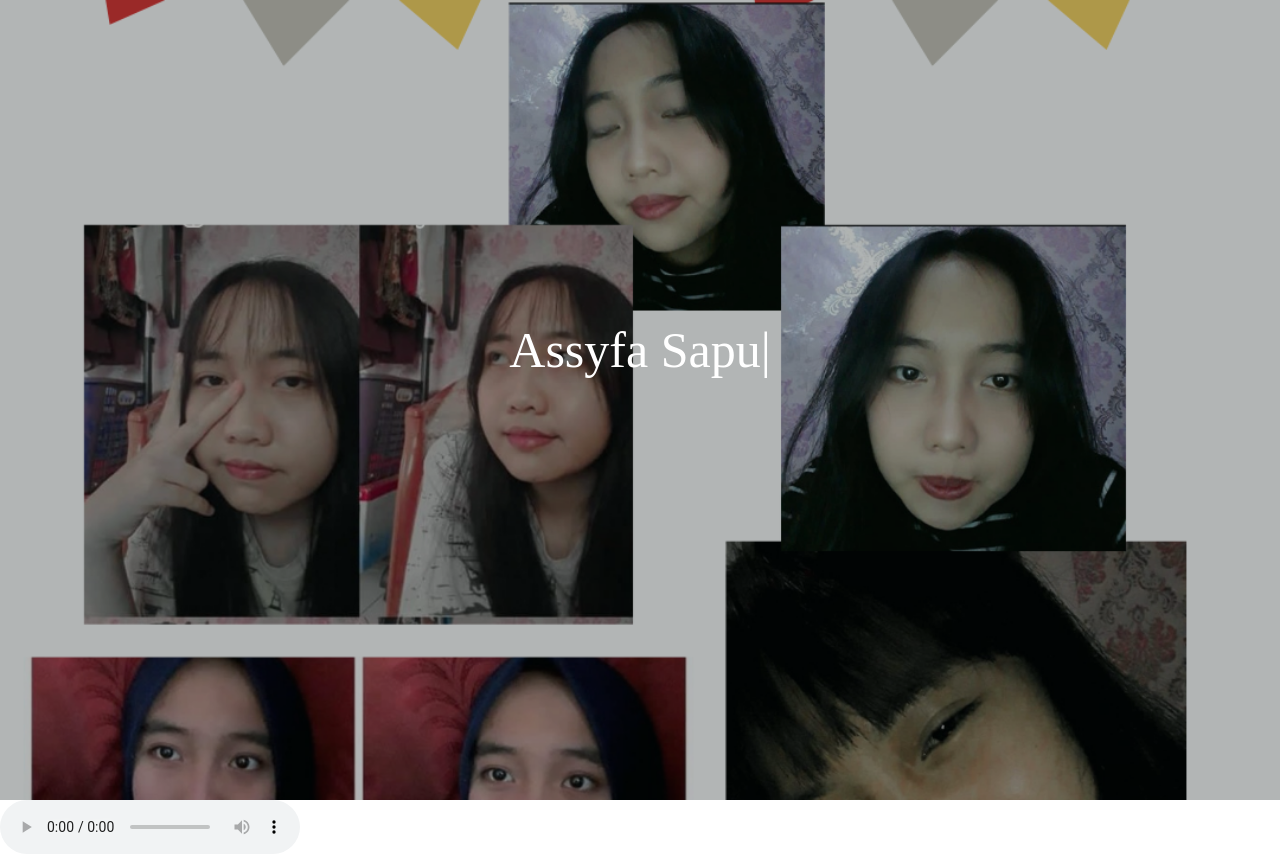
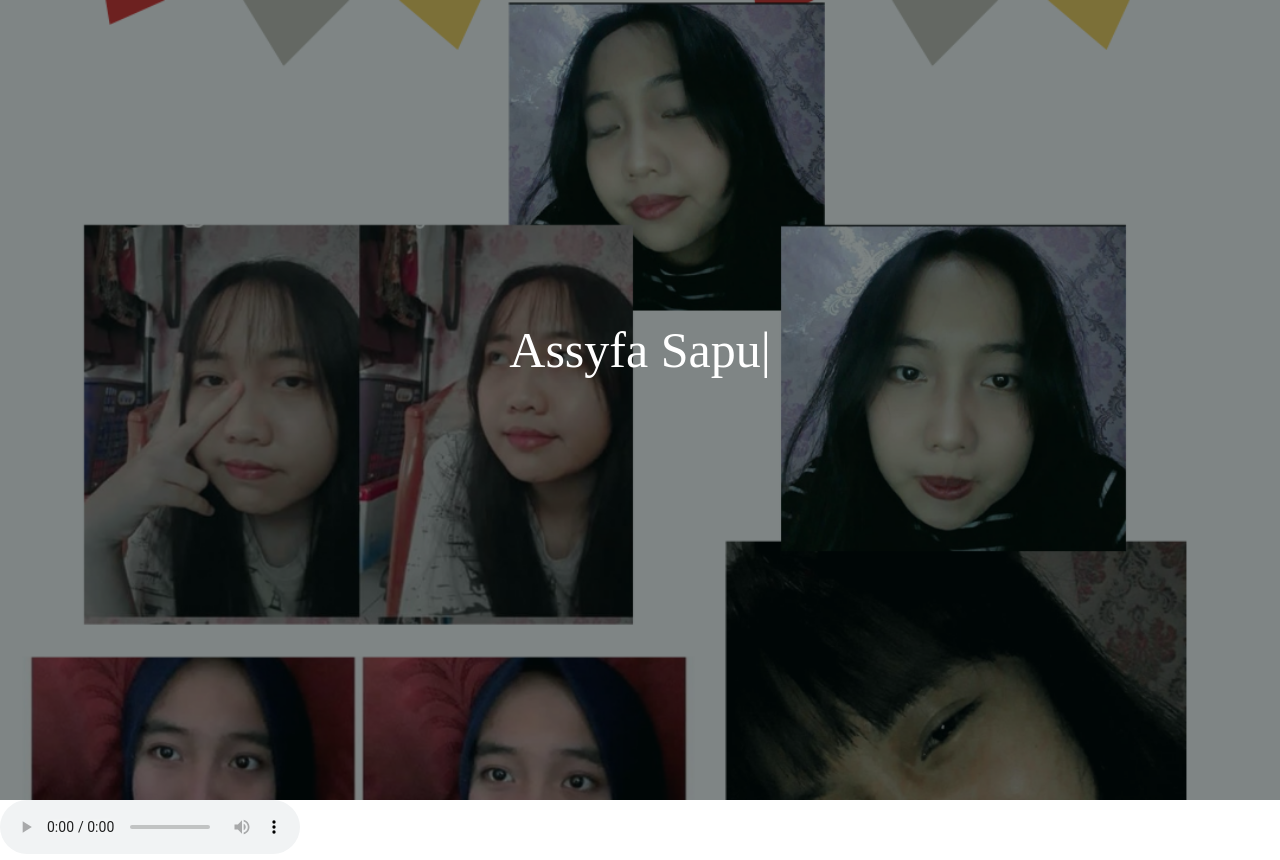
Before and after one commit to kasihnama/HBD, a plain HTML site: page index.html in a window 1280 px wide. Drawn offline with Linux system fonts and the light colour scheme.

Commit message:
Update style.css

```diff
--- a/assets/css/style.css
+++ b/assets/css/style.css
@@ -10,7 +10,7 @@
 
 #hero:before {
   content: "";
-  background: rgba(0.3, 13, 13, 0.3);
+  background: rgba(0.5, 13, 13, 0.5);
   position: absolute;
   bottom: 0;
   top: 0;
@@ -22,7 +22,7 @@
 #hero .hero-container {
   position: relative;
   z-index: 2;
-  min-width: 250px;
+  min-width: 200px;
 }
 
 #hero h1 {
```
